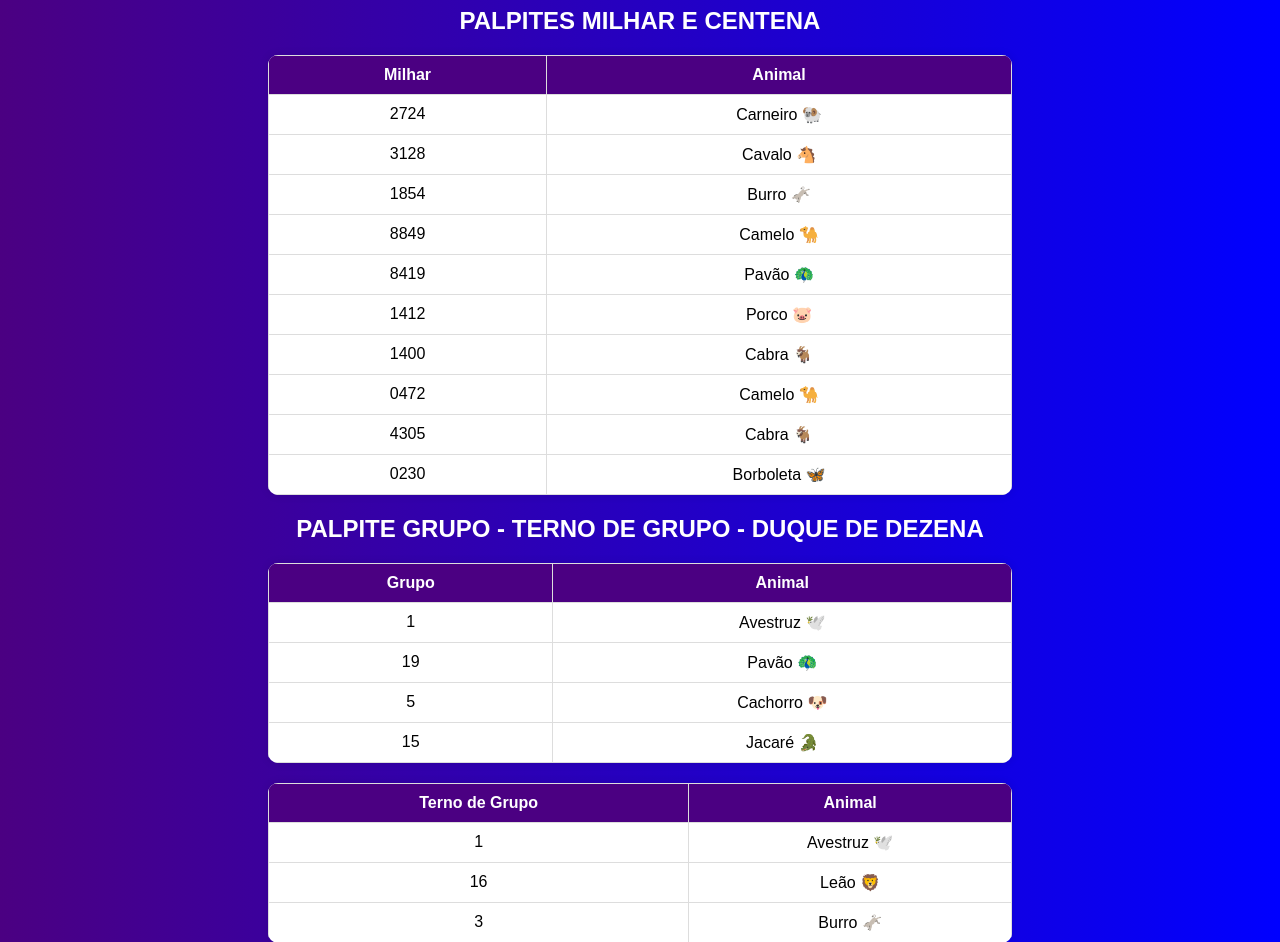
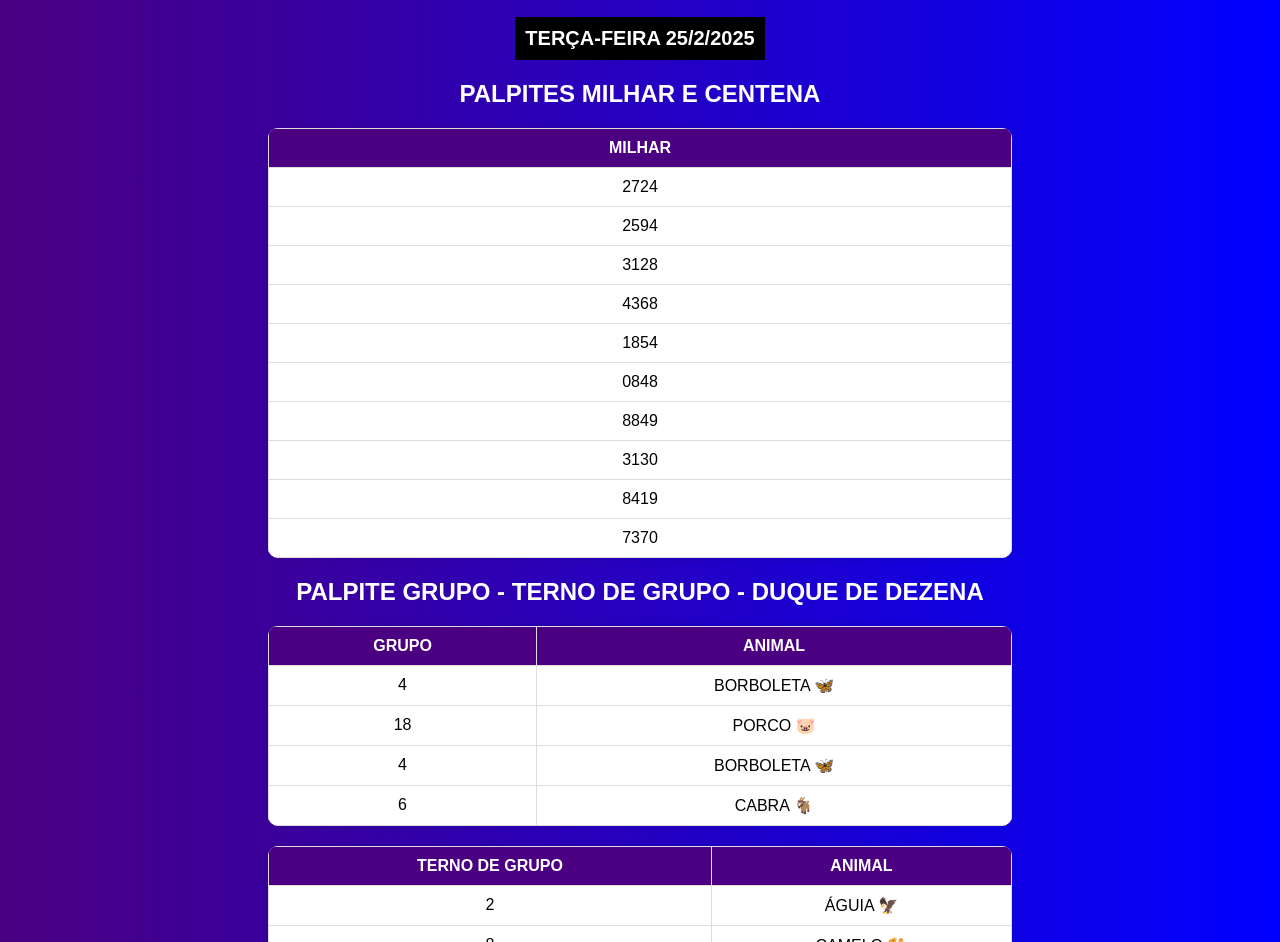
Before and after one commit to morenodasortejb/PALPITES, a plain HTML site: page index.html in a window 1280 px wide. Shown: the part 73-1015 px from the top of the page. Drawn offline with Linux system fonts and the light colour scheme.

Commit message:
Update index.html

```diff
--- a/index.html
+++ b/index.html
@@ -3,7 +3,7 @@
 <head>
     <meta charset="UTF-8">
     <meta name="viewport" content="width=device-width, initial-scale=1.0">
-    <title>Palpites do Dia</title>
+    <title>PALPITES DO DIA</title>
     <style>
         body {
             font-family: Arial, sans-serif;
@@ -11,6 +11,15 @@
             background: linear-gradient(to right, #4b0082, #0000ff);
             color: white;
             margin: 20px;
+        }
+        #data {
+            background-color: black;
+            color: white;
+            padding: 10px;
+            font-size: 20px;
+            font-weight: bold;
+            display: inline-block;
+            margin-top: 10px;
         }
         table {
             width: 60%;
@@ -21,6 +30,7 @@
             box-shadow: 0px 0px 10px rgba(0, 0, 0, 0.1);
             border-radius: 10px;
             overflow: hidden;
+            text-transform: uppercase;
         }
         th, td {
             padding: 10px;
@@ -40,7 +50,7 @@
     </style>
     <script>
         function gerarData() {
-            const diasSemana = ["Domingo", "Segunda-Feira", "Terça-Feira", "Quarta-Feira", "Quinta-Feira", "Sexta-Feira", "Sábado"];
+            const diasSemana = ["DOMINGO", "SEGUNDA-FEIRA", "TERÇA-FEIRA", "QUARTA-FEIRA", "QUINTA-FEIRA", "SEXTA-FEIRA", "SÁBADO"];
             let hoje = new Date();
             let diaSemana = diasSemana[hoje.getDay()];
             let dataFormatada = `${diaSemana} ${hoje.getDate()}/${hoje.getMonth() + 1}/${hoje.getFullYear()}`;
@@ -49,18 +59,17 @@
 
         function gerarPalpites() {
             const animais = [
-                "Avestruz 🕊️", "Águia 🦅", "Burro 🫏", "Borboleta 🦋", "Cachorro 🐶",
-                "Cabra 🐐", "Carneiro 🐏", "Camelo 🐪", "Cobra 🐍", "Coelho 🐰",
-                "Cavalo 🐴", "Elefante 🐘", "Galo 🐓", "Gato 🐱", "Jacaré 🐊",
-                "Leão 🦁", "Macaco 🐵", "Porco 🐷", "Pavão 🦚", "Peru 🦃",
-                "Touro 🐂", "Tigre 🐯", "Urso 🐻", "Veado 🦌", "Vaca 🐄"
+                "AVESTRUZ 🕊️", "ÁGUIA 🦅", "BURRO 🫏", "BORBOLETA 🦋", "CACHORRO 🐶",
+                "CABRA 🐐", "CARNEIRO 🐏", "CAMELO 🐪", "COBRA 🐍", "COELHO 🐰",
+                "CAVALO 🐴", "ELEFANTE 🐘", "GALO 🐓", "GATO 🐱", "JACARÉ 🐊",
+                "LEÃO 🦁", "MACACO 🐵", "PORCO 🐷", "PAVÃO 🦚", "PERU 🦃",
+                "TOURO 🐂", "TIGRE 🐯", "URSO 🐻", "VEADO 🦌", "VACA 🐄"
             ];
 
             let palpitesMilhar = "";
             for (let i = 0; i < 10; i++) {
                 let milhar = ("0000" + Math.floor(Math.random() * 10000)).slice(-4);
-                let grupo = Math.floor(Math.random() * 25) + 1;
-                palpitesMilhar += `<tr><td>${milhar}</td><td>${animais[grupo - 1]}</td></tr>`;
+                palpitesMilhar += `<tr><td>${milhar}</td></tr>`;
             }
             document.getElementById("palpitesMilhar").innerHTML = palpitesMilhar;
 
@@ -90,28 +99,29 @@
     </script>
 </head>
 <body onload="gerarData(); gerarPalpites()">
-    <h1>PALPITES DO DIA - <span id="data"></span></h1>
+    <h1>PALPITES DO DIA</h1>
+    <div id="data"></div>
 
     <h2>PALPITES MILHAR E CENTENA</h2>
     <table>
-        <tr><th>Milhar</th><th>Animal</th></tr>
+        <tr><th>MILHAR</th></tr>
         <tbody id="palpitesMilhar"></tbody>
     </table>
 
     <h2>PALPITE GRUPO - TERNO DE GRUPO - DUQUE DE DEZENA</h2>
     <table>
-        <tr><th>Grupo</th><th>Animal</th></tr>
+        <tr><th>GRUPO</th><th>ANIMAL</th></tr>
         <tbody id="palpitesGrupo"></tbody>
     </table>
     <table>
-        <tr><th>Terno de Grupo</th><th>Animal</th></tr>
+        <tr><th>TERNO DE GRUPO</th><th>ANIMAL</th></tr>
         <tbody id="ternoGrupo"></tbody>
     </table>
     <table>
-        <tr><th>Duque de Dezena</th><th>Animal</th></tr>
+        <tr><th>DUQUE DE DEZENA</th><th>ANIMAL</th></tr>
         <tbody id="duqueDezena"></tbody>
     </table>
 
-    <p class="message">Boa sorte! Que Deus te ajude a acertar no jogo. 🍀</p>
+    <p class="message">BOA SORTE! QUE DEUS TE AJUDE A ACERTAR NO JOGO. 🍀</p>
 </body>
 </html>
```
